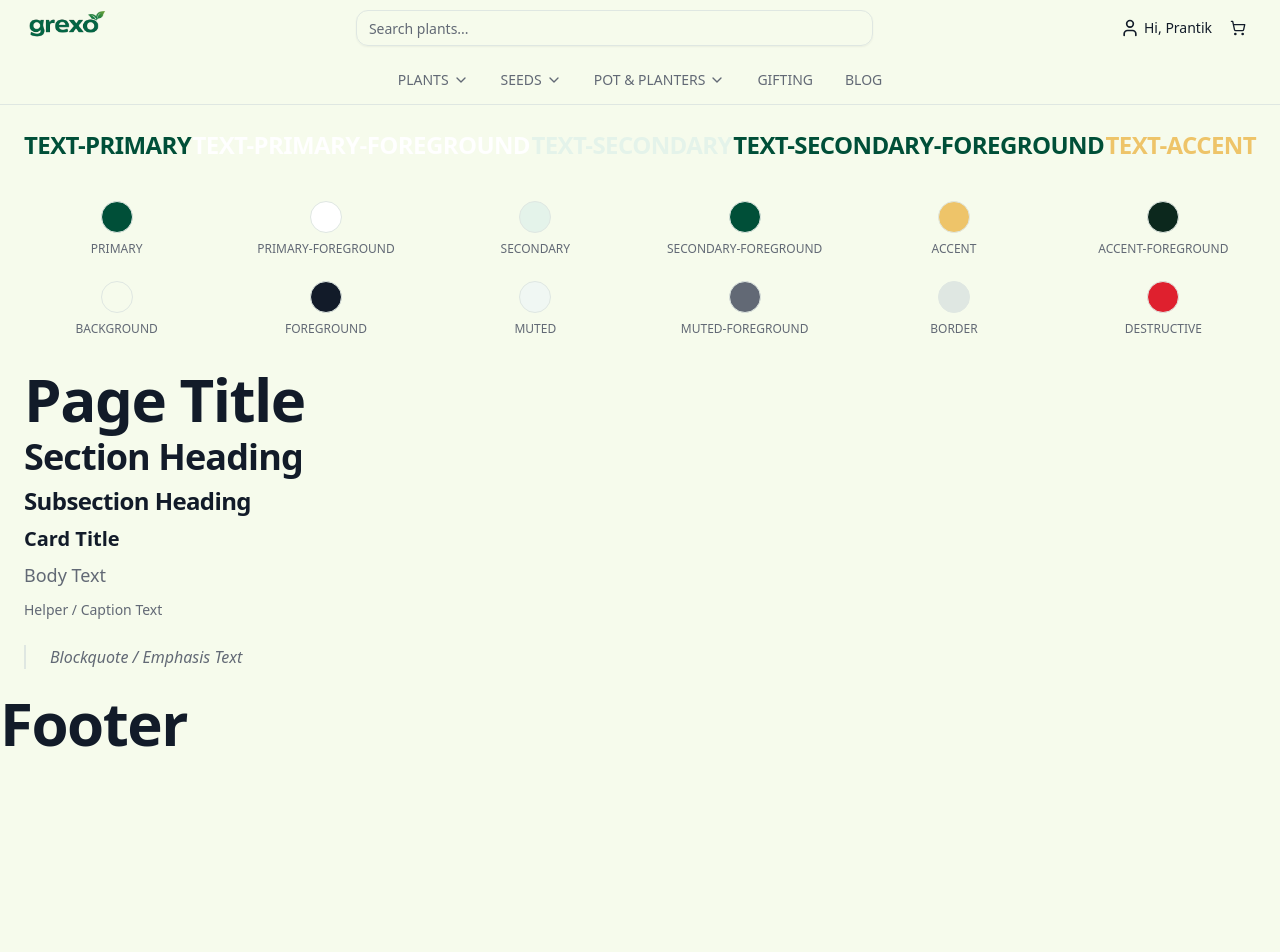
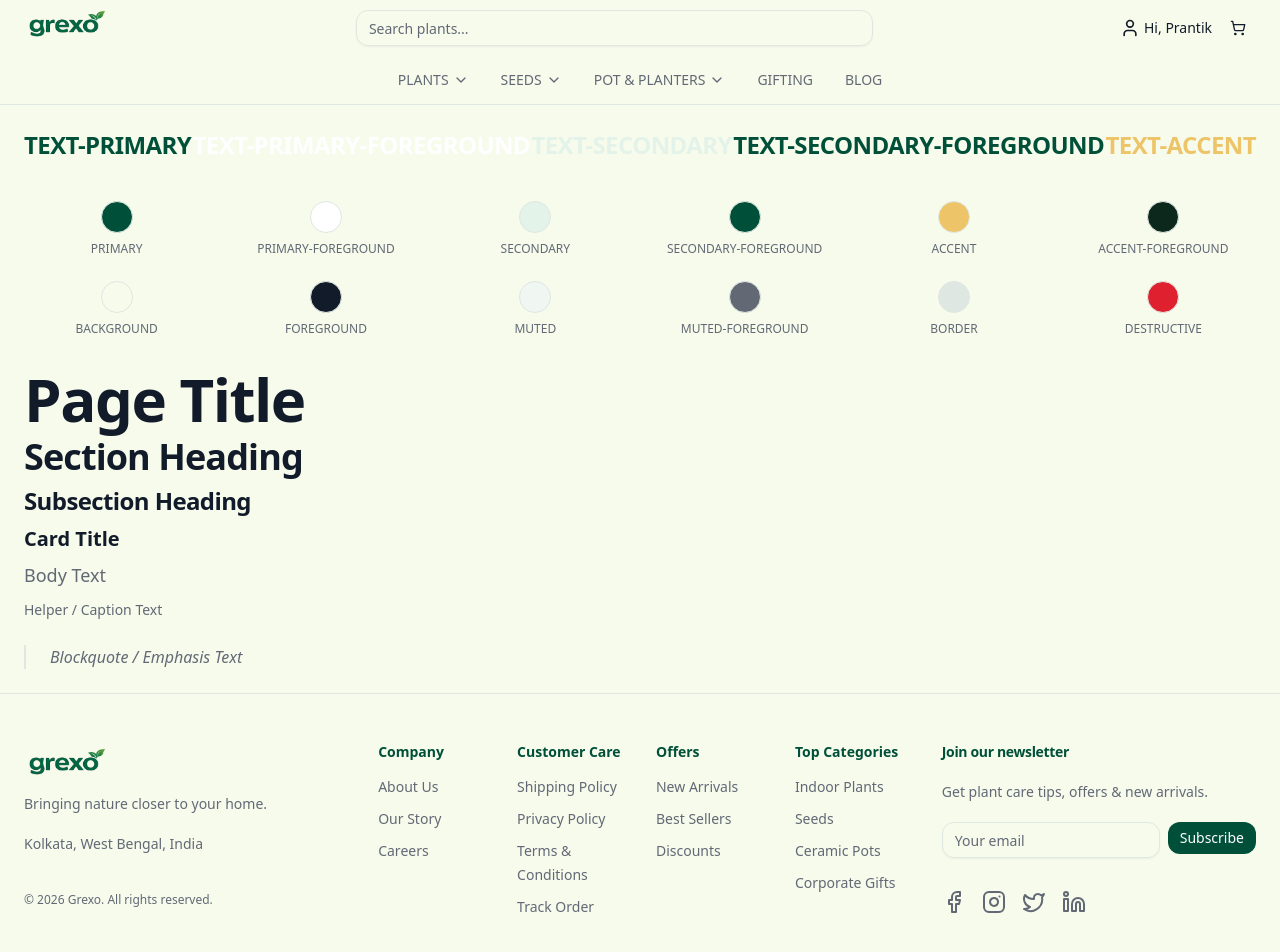
Before and after one commit to Prantik009/grexo-frontend, a Next.js app: page /theme-preview in a window 1280 px wide. Shown: the top 952 px of the page. Before the commit the page ends 800 px from the top, so only its background shows below. Built offline with nearby package versions, Linux system fonts and the light colour scheme.

Commit message:
added the motion in scroll affect need to improve and footer

```diff
--- a/app/(public)/layout.tsx
+++ b/app/(public)/layout.tsx
@@ -1,5 +1,5 @@
 
-import Footer from "../_shared/layout-components/Footer";
+import { Footer } from "../_shared/layout-components/Footer";
 import { Header } from "../_shared/layout-components/Header";
 import { Navbar } from "../_shared/layout-components/Navbar";
 
--- a/app/(public)/page.tsx
+++ b/app/(public)/page.tsx
@@ -1,3 +1,4 @@
+import { UnpackingJourney } from "@/components/unpacking/UnpackingJourney";
 import { HowItWorks } from "../../components/how-it-works/HowItWorks";
 import { CategorySection } from "./_components/Category";
 import { FeaturedProducts } from "./_components/FeaturedProducts";
@@ -11,6 +12,7 @@ export default function PublicPage() {
      <HeroSection />
      <FeaturedProducts />
      <HowItWorks />
+     <UnpackingJourney />
     </>
   );
 }
--- a/app/_shared/layout-components/Footer.tsx
+++ b/app/_shared/layout-components/Footer.tsx
@@ -1,5 +1,161 @@
-export default function Footer(){
+// app/_components/footer/Footer.tsx
+"use client"
+
+import Link from "next/link"
+import { Facebook, Instagram, Linkedin, Twitter } from "lucide-react"
+
+import { Input } from "@/components/ui/input"
+import { Button } from "@/components/ui/button"
+import { useViewport } from "@/app/_shared/hooks/useViewport"
+
+export const Footer = () => {
+    const { isMobile } = useViewport()
+
     return (
-        <h1>Footer</h1>
+        <footer className="border-t bg-background">
+            <div className="mx-auto max-w-7xl px-4 py-12 md:px-6">
+                <div
+                    className={`grid gap-10 ${isMobile
+                        ? "grid-cols-1"
+                        : "grid-cols-[1.2fr_2fr_1.2fr]"
+                        }`}
+                >
+                    {/* ---------------- COMPANY ---------------- */}
+                    <div className="space-y-3">
+                        <Link href="/" className="shrink-0">
+                            <img src="/grexo_logo.webp" alt="Grexo" className="sm:h-12 " />
+                        </Link>
+
+                        <p className="text-sm text-muted-foreground">
+                            Bringing nature closer to your home.
+                        </p>
+
+                        <p className="text-sm text-muted-foreground">
+                            Kolkata, West Bengal, India
+                        </p>
+
+                        <p className="pt-4 text-xs text-muted-foreground">
+                            © {new Date().getFullYear()} Grexo. All rights reserved.
+                        </p>
+                    </div>
+
+                    {/* ---------------- LINKS ---------------- */}
+                    <div className="grid grid-cols-2 gap-8 sm:grid-cols-4">
+                        {/* About */}
+                        <FooterColumn
+                            title="Company"
+                            links={[
+                                { label: "About Us", href: "/about" },
+                                { label: "Our Story", href: "/story" },
+                                { label: "Careers", href: "/careers" },
+                            ]}
+                        />
+
+                        {/* Customer Care */}
+                        <FooterColumn
+                            title="Customer Care"
+                            links={[
+                                { label: "Shipping Policy", href: "/shipping" },
+                                { label: "Privacy Policy", href: "/privacy" },
+                                { label: "Terms & Conditions", href: "/terms" },
+                                { label: "Track Order", href: "/track-order" },
+                            ]}
+                        />
+
+                        {/* Offers */}
+                        <FooterColumn
+                            title="Offers"
+                            links={[
+                                { label: "New Arrivals", href: "/new" },
+                                { label: "Best Sellers", href: "/best-sellers" },
+                                { label: "Discounts", href: "/offers" },
+                            ]}
+                        />
+
+                        {/* Top Categories */}
+                        <FooterColumn
+                            title="Top Categories"
+                            links={[
+                                { label: "Indoor Plants", href: "/plants/indoor" },
+                                { label: "Seeds", href: "/seeds" },
+                                { label: "Ceramic Pots", href: "/pots" },
+                                { label: "Corporate Gifts", href: "/gifting" },
+                            ]}
+                        />
+                    </div>
+
+                    {/* ---------------- NEWSLETTER ---------------- */}
+                    <div className="space-y-4">
+                        <h3 className="text-sm font-semibold text-primary">
+                            Join our newsletter
+                        </h3>
+
+                        <p className="text-sm text-muted-foreground">
+                            Get plant care tips, offers & new arrivals.
+                        </p>
+
+                        <div className="flex gap-2">
+                            <Input
+                                type="email"
+                                placeholder="Your email"
+                                className="h-9"
+                            />
+                            <Button size="sm">Subscribe</Button>
+                        </div>
+
+                        {/* Socials */}
+                        <div className="flex gap-4 pt-4">
+                            <SocialIcon href="#" icon={<Facebook />} />
+                            <SocialIcon href="#" icon={<Instagram />} />
+                            <SocialIcon href="#" icon={<Twitter />} />
+                            <SocialIcon href="#" icon={<Linkedin />} />
+                        </div>
+                    </div>
+                </div>
+            </div>
+        </footer>
     )
 }
+
+/* ---------------- SUB COMPONENTS ---------------- */
+
+const FooterColumn = ({
+    title,
+    links,
+}: {
+    title: string
+    links: { label: string; href: string }[]
+}) => (
+    <div>
+        <h4 className="mb-3 text-sm font-semibold text-primary">
+            {title}
+        </h4>
+        <ul className="space-y-2">
+            {links.map((link) => (
+                <li key={link.label}>
+                    <Link
+                        href={link.href}
+                        className="text-sm text-muted-foreground hover:text-foreground transition-colors"
+                    >
+                        {link.label}
+                    </Link>
+                </li>
+            ))}
+        </ul>
+    </div>
+)
+
+const SocialIcon = ({
+    href,
+    icon,
+}: {
+    href: string
+    icon: React.ReactNode
+}) => (
+    <Link
+        href={href}
+        className="text-muted-foreground hover:text-primary transition-colors"
+    >
+        {icon}
+    </Link>
+)
--- /dev/null
+++ b/components/unpacking/JourneyScene.tsx
@@ -0,0 +1,34 @@
+// app/_components/unpacking/JourneyScene.tsx
+import Image from "next/image"
+
+interface JourneySceneProps {
+  title: string
+  description: string
+  image: string
+}
+
+export const JourneyScene = ({
+  title,
+  description,
+  image,
+}: JourneySceneProps) => {
+  return (
+    <div className="flex flex-col items-center text-center min-w-[80vw] md:min-w-[40vw]">
+      <Image
+        src={image}
+        alt={title}
+        width={420}
+        height={420}
+        className="mb-6 object-contain"
+      />
+
+      <h3 className="text-2xl font-semibold text-primary">
+        {title}
+      </h3>
+
+      <p className="mt-2 max-w-md text-sm text-muted-foreground">
+        {description}
+      </p>
+    </div>
+  )
+}
--- /dev/null
+++ b/components/unpacking/UnpackingJourney.tsx
@@ -0,0 +1,59 @@
+// app/_components/unpacking/UnpackingJourney.tsx
+"use client"
+
+import { motion, useScroll } from "framer-motion"
+import { useRef } from "react"
+
+import { journeyScenes } from "./data"
+import { JourneyScene } from "./JourneyScene"
+import { useHorizontalScroll } from "./animations"
+
+export const UnpackingJourney = () => {
+  const containerRef = useRef<HTMLDivElement | null>(null)
+
+  const { scrollYProgress } = useScroll({
+    target: containerRef,
+    offset: ["start start", "end end"],
+  })
+
+  const x = useHorizontalScroll(scrollYProgress)
+
+  return (
+    <section className="">
+      {/* ---------- DESKTOP VERSION ---------- */}
+      <div
+        ref={containerRef}
+        className="relative hidden md:block h-[500vh]"
+      >
+        <div className="sticky top-0 h-screen flex items-center overflow-hidden">
+          <motion.div
+            style={{ x }}
+            className="flex gap-24 px-24"
+          >
+            {journeyScenes.map((scene) => (
+              <JourneyScene
+                key={scene.id}
+                title={scene.title}
+                description={scene.description}
+                image={scene.image}
+              />
+            ))}
+          </motion.div>
+        </div>
+      </div>
+
+      {/* ---------- MOBILE VERSION ---------- */}
+      <div className="md:hidden px-4 py-16 space-y-16">
+        {journeyScenes.map((scene) => (
+          <div key={scene.id}>
+            <JourneyScene
+              title={scene.title}
+              description={scene.description}
+              image={scene.image}
+            />
+          </div>
+        ))}
+      </div>
+    </section>
+  )
+}
--- /dev/null
+++ b/components/unpacking/animations.ts
@@ -0,0 +1,12 @@
+// app/_components/unpacking/animations.ts
+import { MotionValue, useTransform } from "framer-motion"
+
+export const useHorizontalScroll = (
+  scrollYProgress: MotionValue<number>
+) => {
+  return useTransform(
+    scrollYProgress,
+    [0, 1],
+    ["0%", "-85%"] // tweak if scenes change
+  )
+}
--- /dev/null
+++ b/components/unpacking/data.ts
@@ -0,0 +1,51 @@
+// data.ts
+export const journeyScenes = [
+  {
+    id: 1,
+    title: "Planted with Love",
+    description: "Every journey begins with a carefully planted seed.",
+    image: "/journey/seed.png",
+  },
+  {
+    id: 2,
+    title: "Grown Naturally",
+    description: "Nurtured daily in our own gardens.",
+    image: "/journey/grow.png",
+  },
+  {
+    id: 3,
+    title: "Hand Selected",
+    description: "Only the healthiest plants make the cut.",
+    image: "/journey/select.png",
+  },
+  {
+    id: 4,
+    title: "Packed with Care",
+    description: "Safe, breathable packaging for the journey.",
+    image: "/journey/pack.png",
+  },
+  {
+    id: 5,
+    title: "On the Way",
+    description: "Shipped safely to your doorstep.",
+    image: "/journey/ship.png",
+  },
+  {
+    id: 6,
+    title: "Arrives Home",
+    description: "A fresh, happy plant reaches you.",
+    image: "/journey/home.png",
+  },
+  {
+    id: 7,
+    title: "You Plant It",
+    description: "You nurture the little life.",
+    image: "/journey/plant.png",
+  },
+  {
+    id: 8,
+    title: "It Blooms",
+    description: "Peace, joy, and a greener home.",
+    image: "/journey/bloom.png",
+  },
+]
--- a/package.json
+++ b/package.json
@@ -13,6 +13,7 @@
     "class-variance-authority": "^0.7.1",
     "clsx": "^2.1.1",
     "embla-carousel-react": "^8.6.0",
+    "framer-motion": "^12.33.0",
     "lucide-react": "^0.563.0",
     "next": "^14.2.35",
     "next-themes": "^0.4.6",
```
Also changed, not shown: 1 other file (tests, documents, lock files or other folders).
